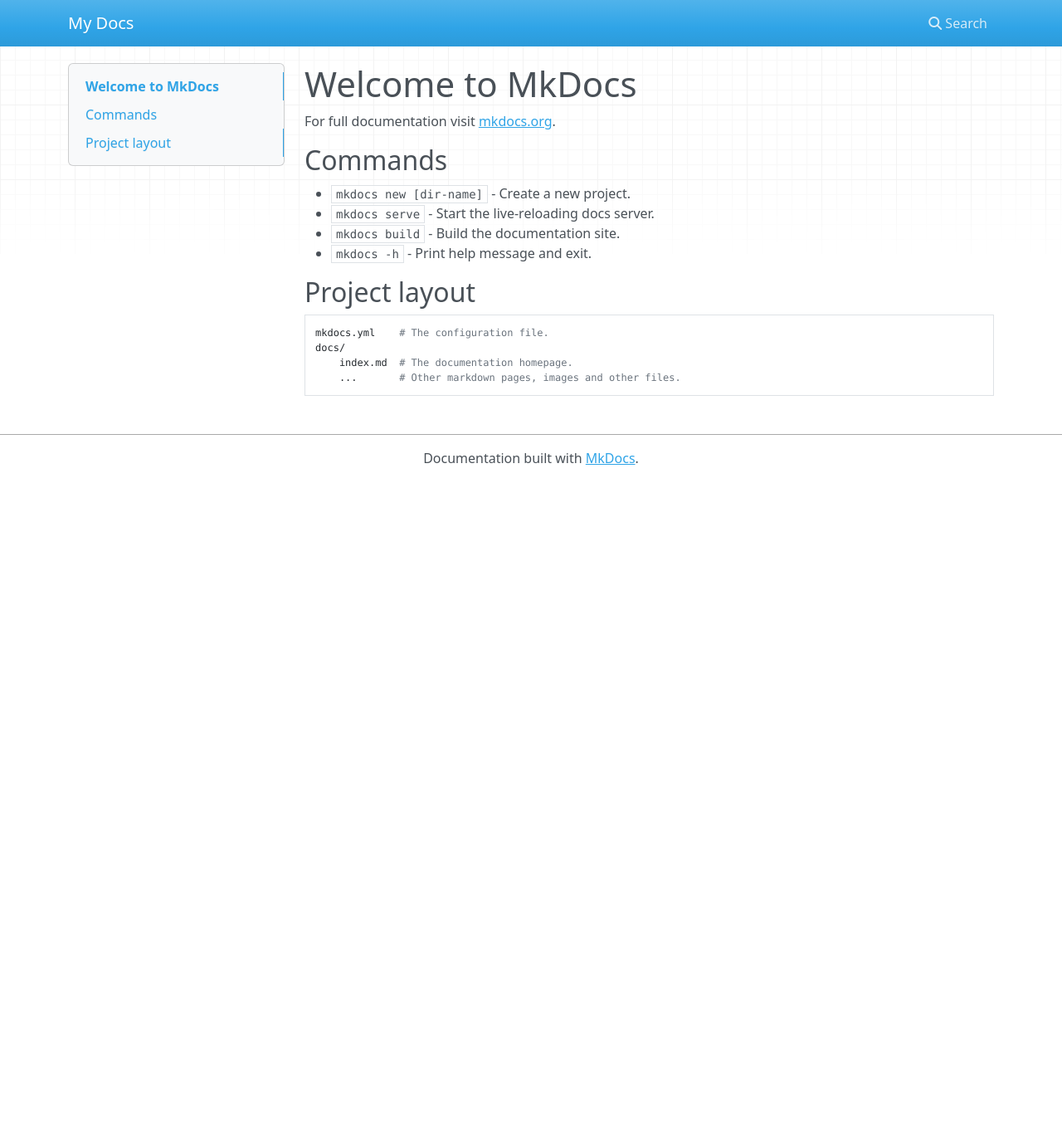
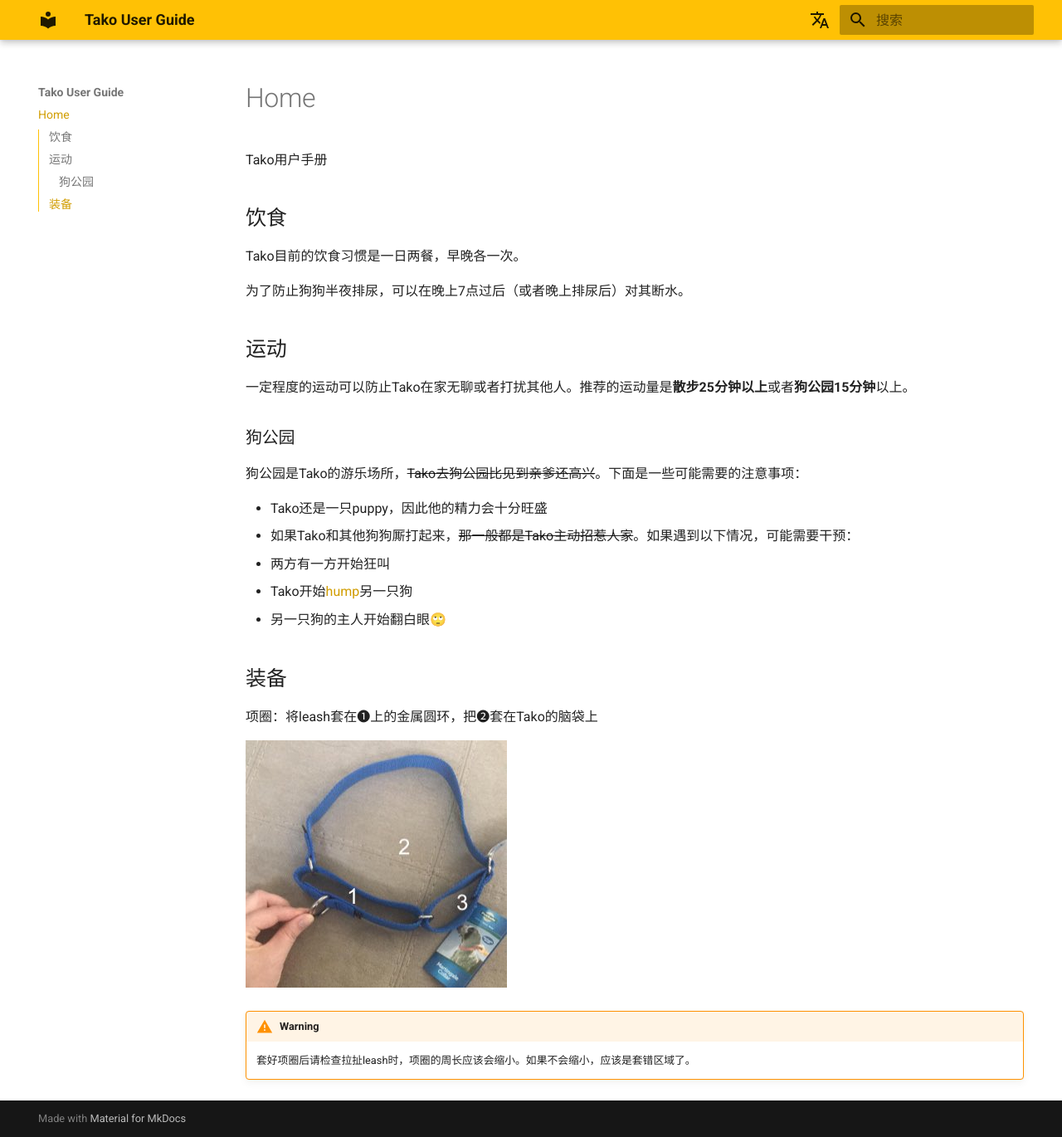
Before and after one commit to zhengyangb/takomanual, an MkDocs documentation site: the page built from docs/index.md, in a window 1280 px wide and 1370 px high. Shown: the whole window at 83% size. Built offline with MkDocs 1.6.1 and Material for MkDocs 9.7.7, drawn with Linux system fonts in a browser that asks for light colours; nearby versions of some CDN libraries; comment, search, counter and statistics services are not loaded.

Commit message:
Add diet and dog run

```diff
--- a/docs/index.md
+++ b/docs/index.md
@@ -1,17 +1,35 @@
-# Welcome to MkDocs
+Tako用户手册
 
-For full documentation visit [mkdocs.org](https://www.mkdocs.org).
 
-## Commands
 
-* `mkdocs new [dir-name]` - Create a new project.
-* `mkdocs serve` - Start the live-reloading docs server.
-* `mkdocs build` - Build the documentation site.
-* `mkdocs -h` - Print help message and exit.
+## 饮食
 
-## Project layout
+Tako目前的饮食习惯是一日两餐，早晚各一次。
 
-    mkdocs.yml    # The configuration file.
-    docs/
-        index.md  # The documentation homepage.
-        ...       # Other markdown pages, images and other files.
+为了防止狗狗半夜排尿，可以在晚上7点过后（或者晚上排尿后）对其断水。
+
+
+
+## 运动
+
+一定程度的运动可以防止Tako在家无聊或者打扰其他人。推荐的运动量是**散步25分钟以上**或者**狗公园15分钟**以上。
+
+### 狗公园
+
+狗公园是Tako的游乐场所，<strike>Tako去狗公园比见到亲爹还高兴</strike>。下面是一些可能需要的注意事项：
+
+* Tako还是一只puppy，因此他的精力会十分旺盛
+* 如果Tako和其他狗狗厮打起来，<strike>那一般都是Tako主动招惹人家</strike>。如果遇到以下情况，可能需要干预：
+  * 两方有一方开始狂叫
+  * Tako开始[hump](https://tenor.com/bltja.gif)另一只狗
+  * 另一只狗的主人开始翻白眼🙄
+
+## 装备
+
+项圈：将leash套在❶上的金属圆环，把❷套在Tako的脑袋上
+
+![项圈示意图](img/collar_use.jpg)
+
+!!! warning
+
+    套好项圈后请检查拉扯leash时，项圈的周长应该会缩小。如果不会缩小，应该是套错区域了。
--- a/mkdocs.yml
+++ b/mkdocs.yml
@@ -1 +1,20 @@
-site_name: My Docs
+site_name: Tako User Guide
+theme:
+  name: material
+  palette:
+    primary: amber
+  language: zh
+  features:
+    - toc.integrate
+extra:
+  alternate:
+    - name: English
+      link: /en/
+      lang: en
+    - name: 中文
+      link: /
+      lang: zh
+markdown_extensions:
+  - admonition
+  - pymdownx.details
+  - pymdownx.superfences
```
Also changed, not shown: docs/img/collar_use.jpg (added).
